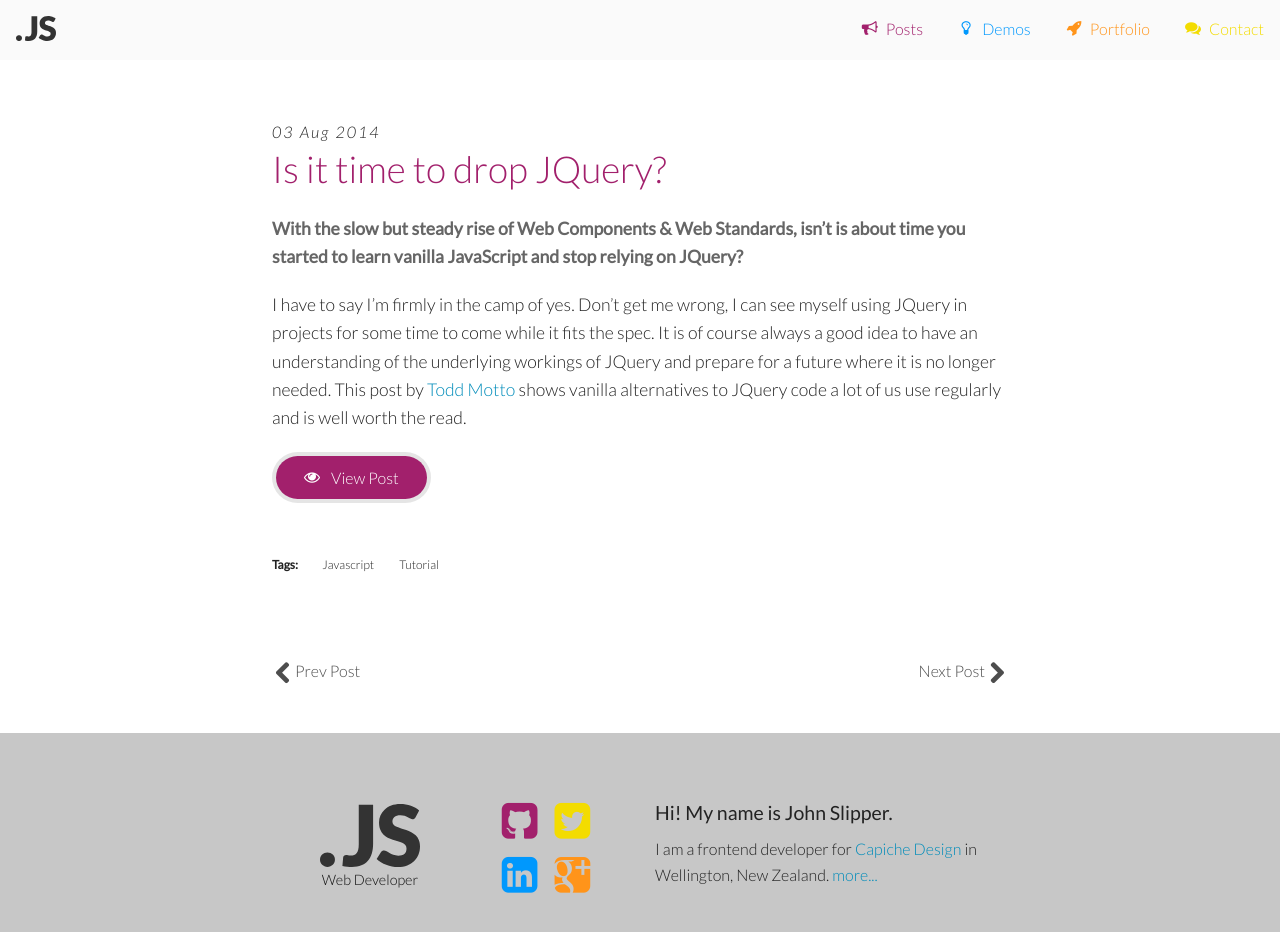
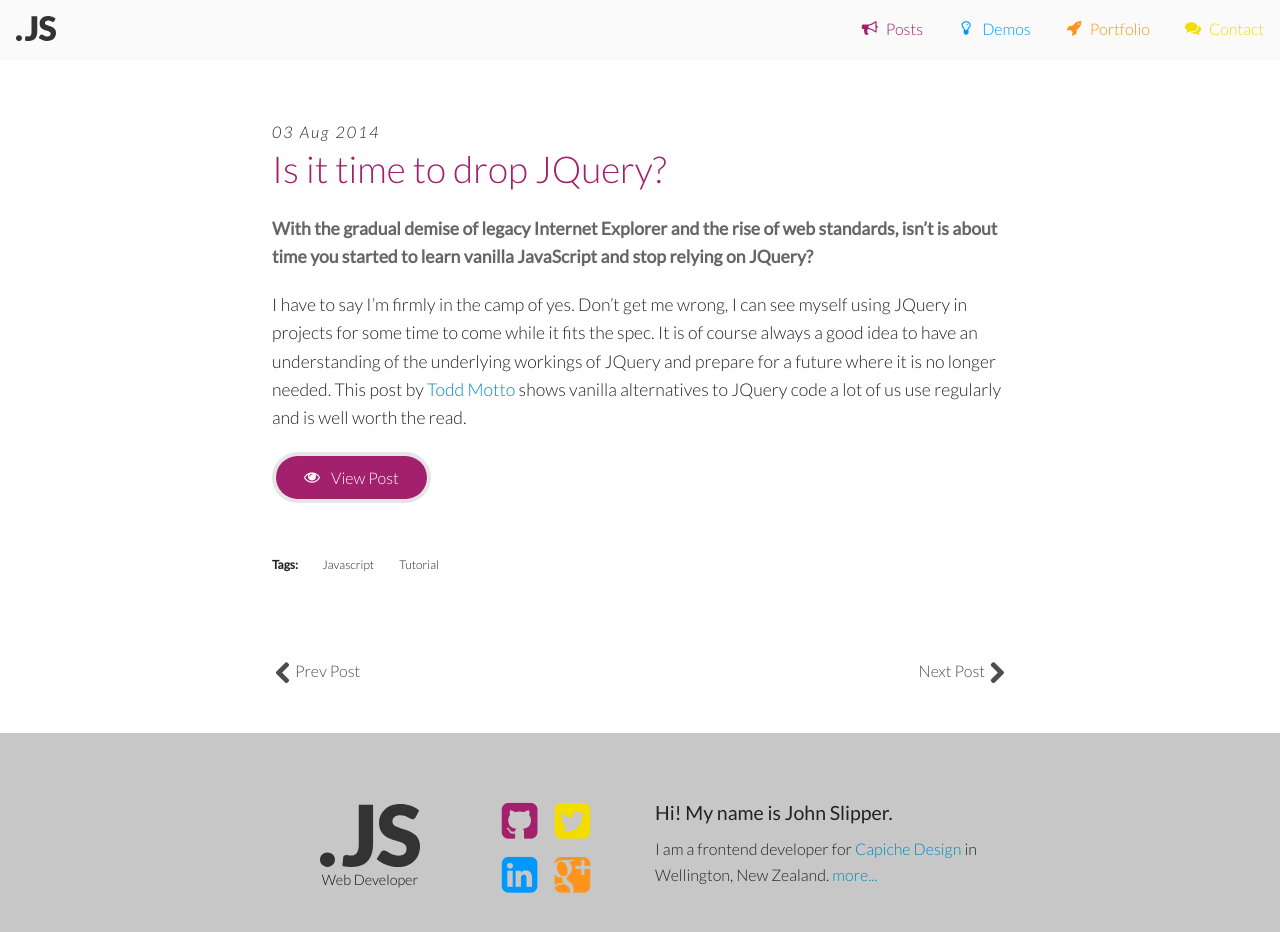
Before and after one commit to johnslipper/johnslipper.github.io, a Jekyll site: the page built from _posts/2014-08-03-is-it-time-to-drop-jquery.markdown, in a window 1280 px wide and 937 px high. Shown: the top 932 px of the window. Built offline with Jekyll 4.4.1, drawn with Linux system fonts in a browser that asks for light colours; Markdown is read by kramdown in place of the engine named in the settings.

Commit message:
Update JQuery Post

```diff
--- a/_posts/2014-08-03-is-it-time-to-drop-jquery.markdown
+++ b/_posts/2014-08-03-is-it-time-to-drop-jquery.markdown
@@ -13,6 +13,6 @@ thumb: '/img/posts-thumb/thumb-jquery2.png'
 link-post: 'http://toddmotto.com/is-it-time-to-drop-jquery-essentials-to-learning-javascript-from-a-jquery-background/'
 ---
 
-With the slow but steady rise of Web Components & Web Standards, isn't is about time you started to learn vanilla JavaScript and stop relying on JQuery?
+With the gradual demise of legacy Internet Explorer and the rise of web standards, isn't is about time you started to learn vanilla JavaScript and stop relying on JQuery?
 
 I have to say I'm firmly in the camp of yes. Don't get me wrong, I can see myself using JQuery in projects for some time to come while it fits the spec. It is of course always a good idea to have an understanding of the underlying workings of JQuery and prepare for a future where it is no longer needed. This post by [Todd Motto](http://toddmotto.com "Visit Todd's website") shows vanilla alternatives to JQuery code a lot of us use regularly and is well worth the read.
```
